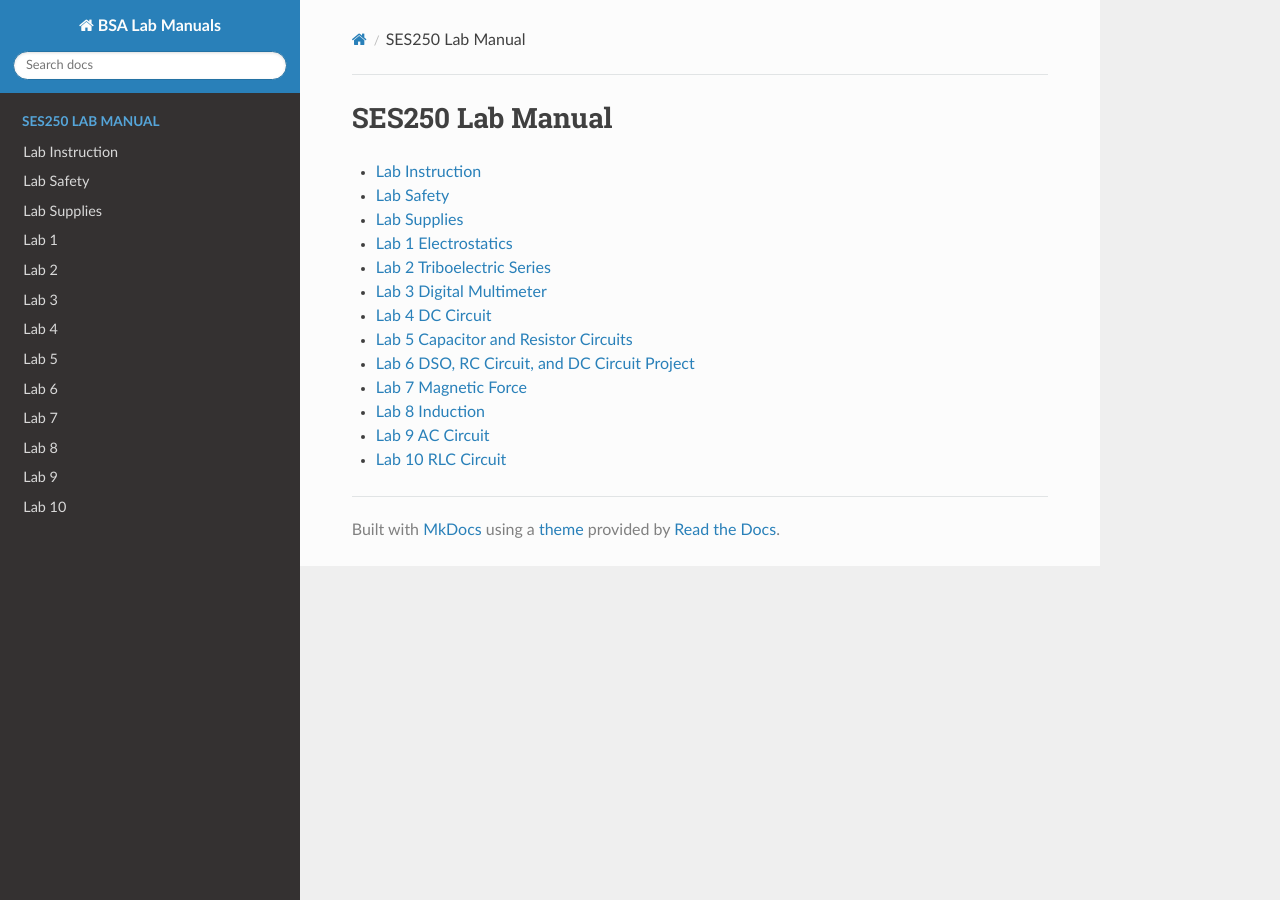
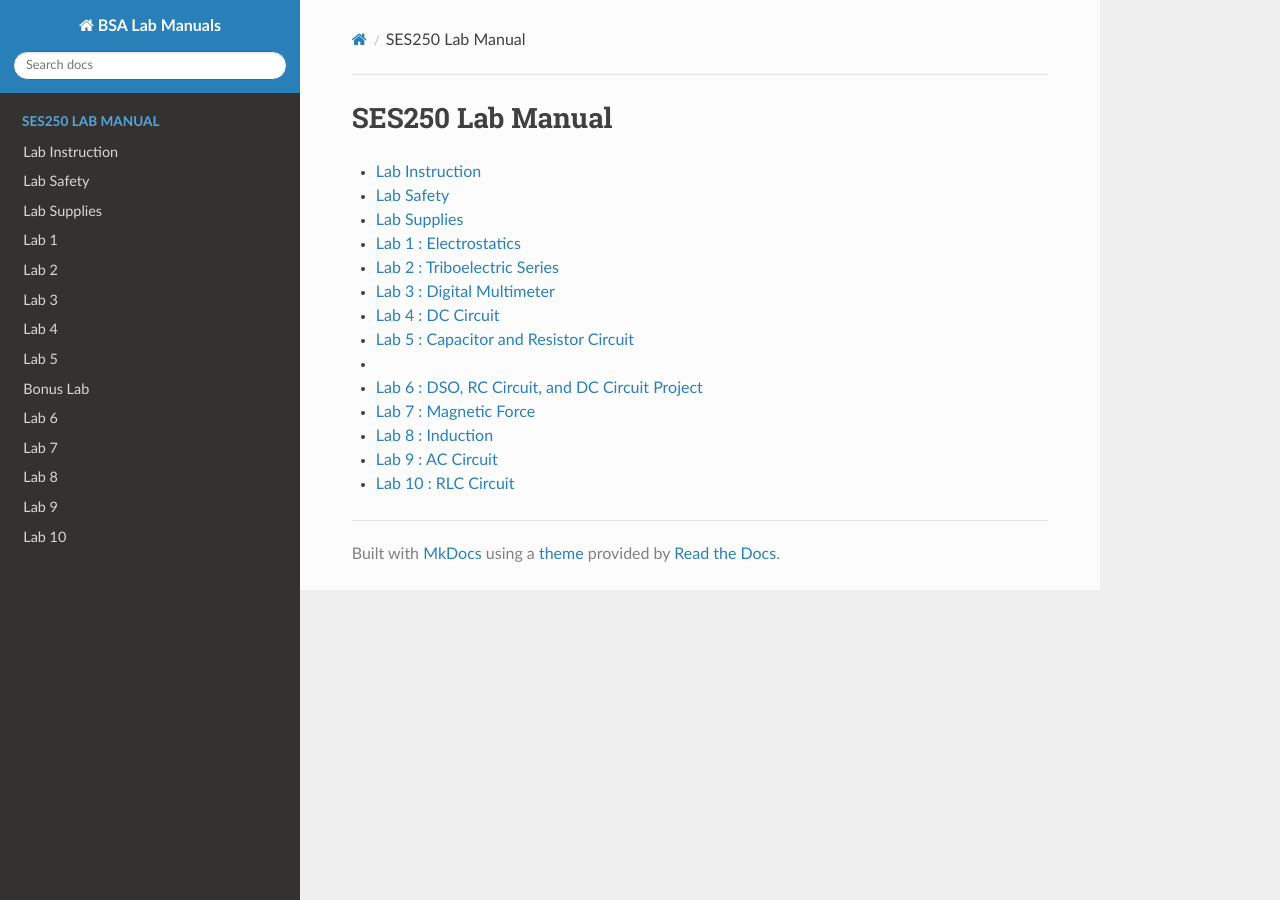
Before and after one commit to Seneca-BSA/bsa, an MkDocs documentation site: the page built from docs/ses250/index.md, in a window 1280 px wide. Built offline with MkDocs 1.6.1, drawn with Linux system fonts in a browser that asks for light colours; nearby versions of some CDN libraries.

Commit message:
updated index

```diff
--- a/docs/ses250/index.md
+++ b/docs/ses250/index.md
@@ -3,13 +3,14 @@
 - [Lab Instruction](instruction.md)
 - [Lab Safety](safety.md)
 - [Lab Supplies](supplies.md)
-- [Lab 1 Electrostatics](lab1.md)
-- [Lab 2 Triboelectric Series](lab2.md)
-- [Lab 3 Digital Multimeter](lab3.md)
-- [Lab 4 DC Circuit](lab4.md)
-- [Lab 5 Capacitor and Resistor Circuits](lab5.md)
-- [Lab 6 DSO, RC Circuit, and DC Circuit Project](lab6.md)
-- [Lab 7 Magnetic Force](lab7.md)
-- [Lab 8 Induction](lab8.md)
-- [Lab 9 AC Circuit](lab9.md)
-- [Lab 10 RLC Circuit](lab10.md)
+- [Lab 1 : Electrostatics](lab1.md)
+- [Lab 2 : Triboelectric Series](lab2.md)
+- [Lab 3 : Digital Multimeter](lab3.md)
+- [Lab 4 : DC Circuit](lab4.md)
+- [Lab 5 : Capacitor and Resistor Circuit](lab5.md)
+- [Bonus Lab : More Resistor Circuit]: (lab-bonus.md)
+- [Lab 6 : DSO, RC Circuit, and DC Circuit Project](lab6.md)
+- [Lab 7 : Magnetic Force](lab7.md)
+- [Lab 8 : Induction](lab8.md)
+- [Lab 9 : AC Circuit](lab9.md)
+- [Lab 10 : RLC Circuit](lab10.md)
--- a/mkdocs.yml
+++ b/mkdocs.yml
@@ -9,6 +9,7 @@
         - 'Lab 3': 'ses250/lab3.md'
         - 'Lab 4': 'ses250/lab4.md'
         - 'Lab 5': 'ses250/lab5.md'
+        - 'Bonus Lab': 'ses250/lab-bonus.md'
         - 'Lab 6': 'ses250/lab6.md'
         - 'Lab 7': 'ses250/lab7.md'
         - 'Lab 8': 'ses250/lab8.md'
```
Also changed, not shown: docs/ses250/bonus-lab.md (+1 -1 lines).
